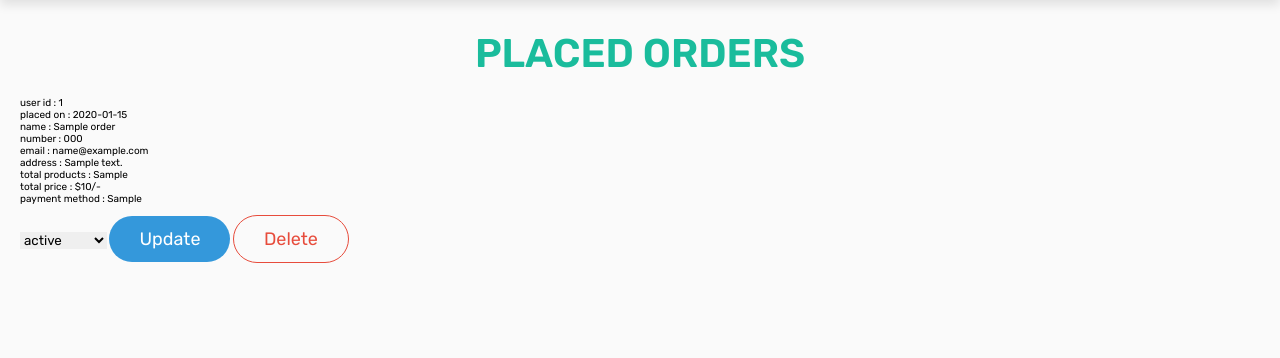
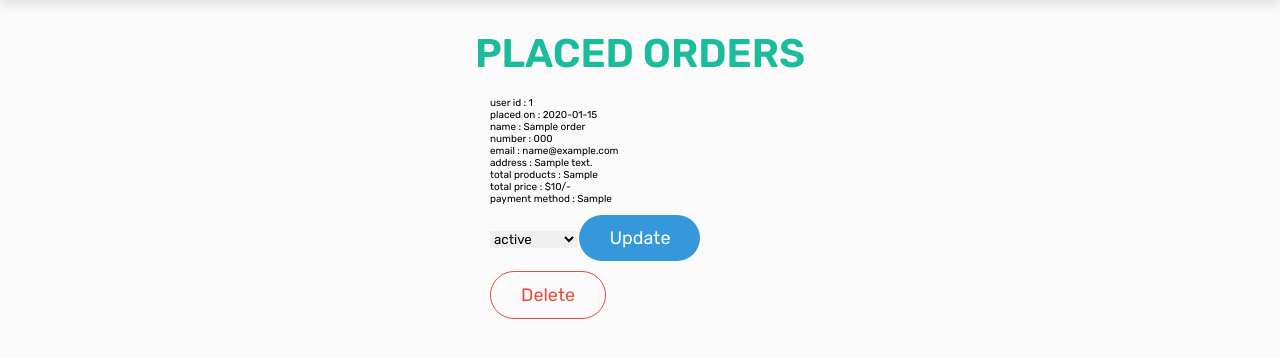
Before and after one commit to NahidHasan131/skin-care, a PHP site: page /admin_orders.php in a window 1280 px wide. Shown: the part 73-431 px from the top of the page. Run offline with PHP 8.4, Linux system fonts and the light colour scheme; the visitor is signed in with stand-in values (Sample User, id 1); tables that the repository leaves empty hold one stand-in row (values such as "Sample post").

Commit message:
admin-css

```diff
--- a/css/admin_style.css
+++ b/css/admin_style.css
@@ -390,8 +390,16 @@ section{
    width: 100%;
 }
 
-
-
+/* Order Css */
+.orders .box-container{
+   display: grid;
+   grid-template-columns: repeat(auto-fit, 30rem);
+   justify-content: center;
+   gap:1.5rem;
+   max-width: 1200px;
+   margin:0 auto;
+   align-items: flex-start;
+}
 
 
 
```
